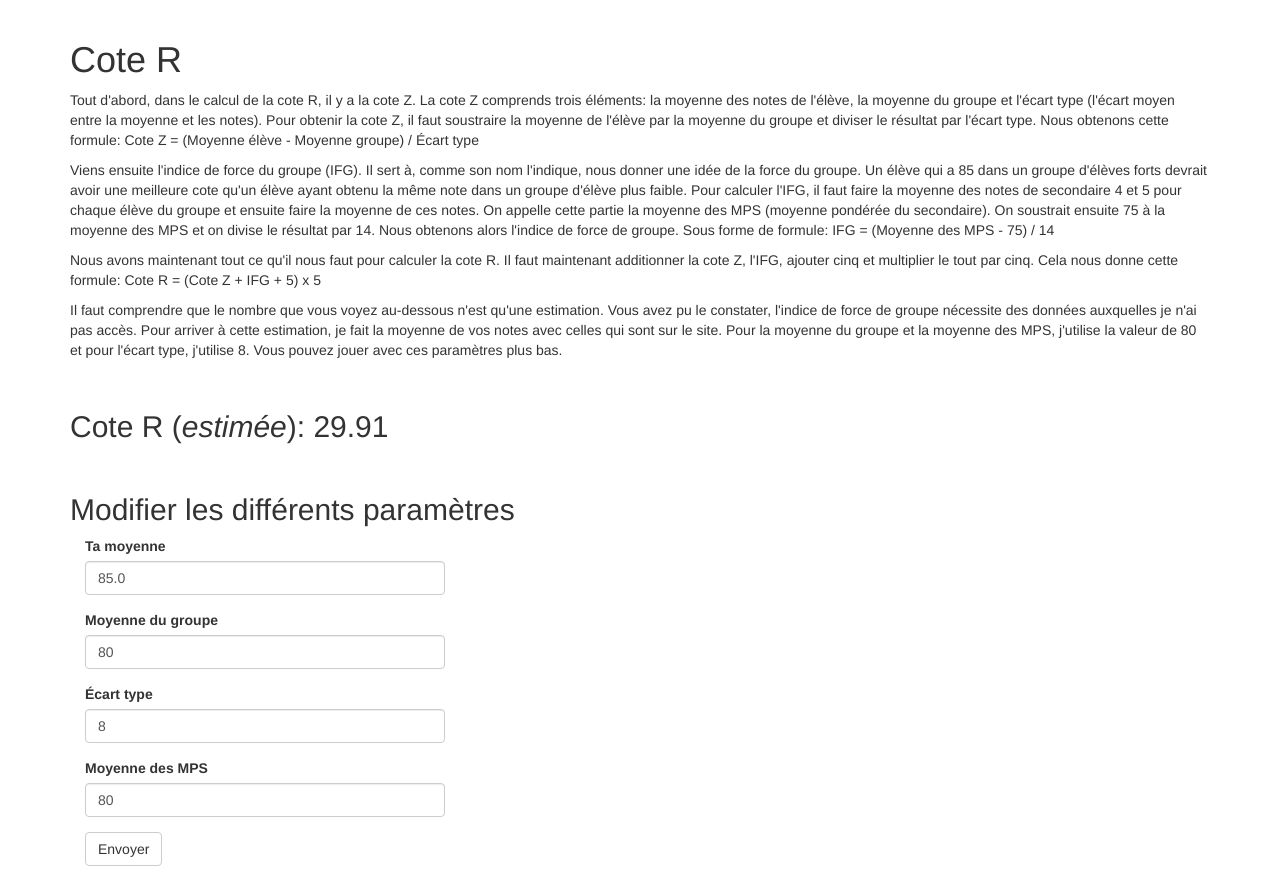
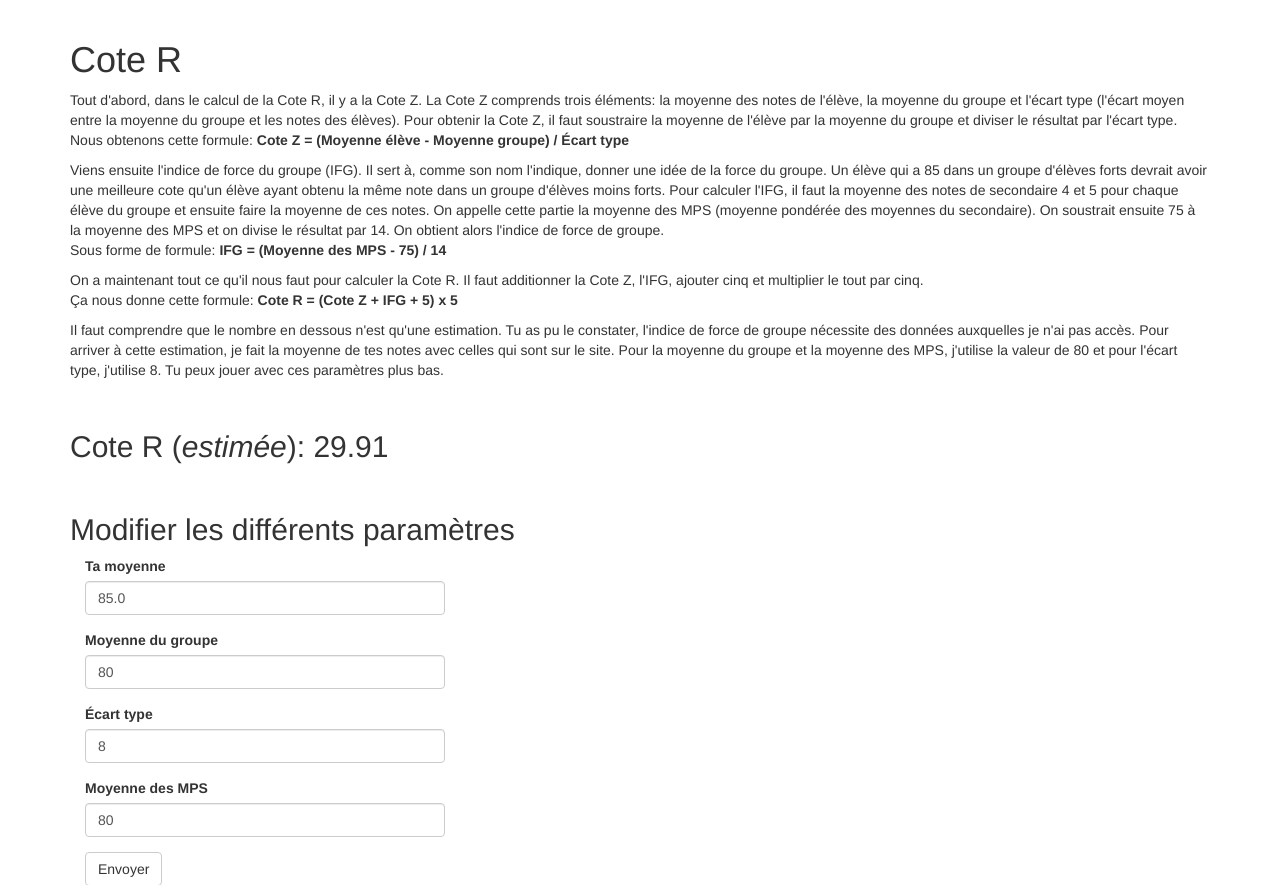
Before and after one commit to StfnC/mes-notes, a Flask app: page /cote_r in a window 1280 px wide. Shown: the part 52-937 px from the top of the page. Run offline with Flask 2, Linux system fonts and the light colour scheme; some libraries are stand-ins or nearby versions.

Commit message:
Modified r score text and fixed type in edit grade modal

```diff
--- a/app/templates/cote_r.html
+++ b/app/templates/cote_r.html
@@ -4,28 +4,28 @@
 {% block app_content %}
     <h1>Cote R</h1>
     <p class="flow-text">
-        Tout d'abord, dans le calcul de la cote R, il y a la cote Z.
-        La cote Z comprends trois éléments: la moyenne des notes de l'élève, la moyenne du groupe et l'écart type (l'écart moyen entre la moyenne et les notes).
-        Pour obtenir la cote Z, il faut soustraire la moyenne de l'élève par la moyenne du groupe et diviser le résultat par l'écart type.
-        Nous obtenons cette formule: Cote Z = (Moyenne élève - Moyenne groupe) / Écart type
+        Tout d'abord, dans le calcul de la Cote R, il y a la Cote Z.
+        La Cote Z comprends trois éléments: la moyenne des notes de l'élève, la moyenne du groupe et l'écart type (l'écart moyen entre la moyenne du groupe et les notes des élèves).
+        Pour obtenir la Cote Z, il faut soustraire la moyenne de l'élève par la moyenne du groupe et diviser le résultat par l'écart type.
+        Nous obtenons cette formule: <strong>Cote Z = (Moyenne élève - Moyenne groupe) / Écart type</strong>
     </p>
     <p class="flow-text">
-        Viens ensuite l'indice de force du groupe (IFG). Il sert à, comme son nom l'indique, nous donner une idée de la force du groupe.
+        Viens ensuite l'indice de force du groupe (IFG). Il sert à, comme son nom l'indique, donner une idée de la force du groupe.
         Un élève qui a 85 dans un groupe d'élèves forts devrait avoir une meilleure cote qu'un élève ayant obtenu la même note dans un groupe
-        d'élève plus faible.
-        Pour calculer l'IFG, il faut faire la moyenne des notes de secondaire 4 et 5 pour chaque élève du groupe et ensuite faire la moyenne de ces notes.
-        On appelle cette partie la moyenne des MPS (moyenne pondérée du secondaire). On soustrait ensuite 75 à la moyenne des MPS et on divise le résultat par 14.
-        Nous obtenons alors l'indice de force de groupe.
-        Sous forme de formule: IFG = (Moyenne des MPS - 75) / 14
+        d'élèves moins forts.
+        Pour calculer l'IFG, il faut la moyenne des notes de secondaire 4 et 5 pour chaque élève du groupe et ensuite faire la moyenne de ces notes.
+        On appelle cette partie la moyenne des MPS (moyenne pondérée des moyennes du secondaire). On soustrait ensuite 75 à la moyenne des MPS et on divise le résultat par 14.
+        On obtient alors l'indice de force de groupe.
+        <br>Sous forme de formule: <strong>IFG = (Moyenne des MPS - 75) / 14</strong>
     </p>
     <p class="flow-text">
-        Nous avons maintenant tout ce qu'il nous faut pour calculer la cote R. Il faut maintenant additionner la cote Z, l'IFG, ajouter cinq et multiplier le tout par cinq.
-        Cela nous donne cette formule: Cote R = (Cote Z + IFG + 5) x 5
+        On a maintenant tout ce qu'il nous faut pour calculer la Cote R. Il faut additionner la Cote Z, l'IFG, ajouter cinq et multiplier le tout par cinq.
+        <br>Ça nous donne cette formule: <strong>Cote R = (Cote Z + IFG + 5) x 5</strong>
     </p>
     <p class="flow-text">
-        Il faut comprendre que le nombre que vous voyez au-dessous n'est qu'une estimation. Vous avez pu le constater, l'indice de force de groupe nécessite des données auxquelles je n'ai pas accès.
-        Pour arriver à cette estimation, je fait la moyenne de vos notes avec celles qui sont sur le site. Pour la moyenne du groupe et la moyenne des MPS, j'utilise la valeur de 80 et pour l'écart type, j'utilise 8.
-        Vous pouvez jouer avec ces paramètres plus bas.
+        Il faut comprendre que le nombre en dessous n'est qu'une estimation. Tu as pu le constater, l'indice de force de groupe nécessite des données auxquelles je n'ai pas accès.
+        Pour arriver à cette estimation, je fait la moyenne de tes notes avec celles qui sont sur le site. Pour la moyenne du groupe et la moyenne des MPS, j'utilise la valeur de 80 et pour l'écart type, j'utilise 8.
+        Tu peux jouer avec ces paramètres plus bas.
     </p>
     <br>
     <h2>
--- a/app/templates/edit-grade-modal.html
+++ b/app/templates/edit-grade-modal.html
@@ -6,7 +6,7 @@
                 <form action="{{ url_for('update_grade', grade_id=grade.id) }}" method="post">
                     {{ csrf_token }}
                     <div class="form-group">
-                        <label for="edit_subject">Name</label>
+                        <label for="edit_subject">Matière</label>
                         <select class="form-control" id="edit_subject" name="subject" required>
                             <option value="Anglais" {% if 'Anglais' == grade.subject: %} selected="selected" {% endif %}>Anglais</option>
                             <option value="Art Dramatique" {% if 'Art Dramatique' == grade.subject: %} selected="selected" {% endif %}>Art Dramatique</option>
```
